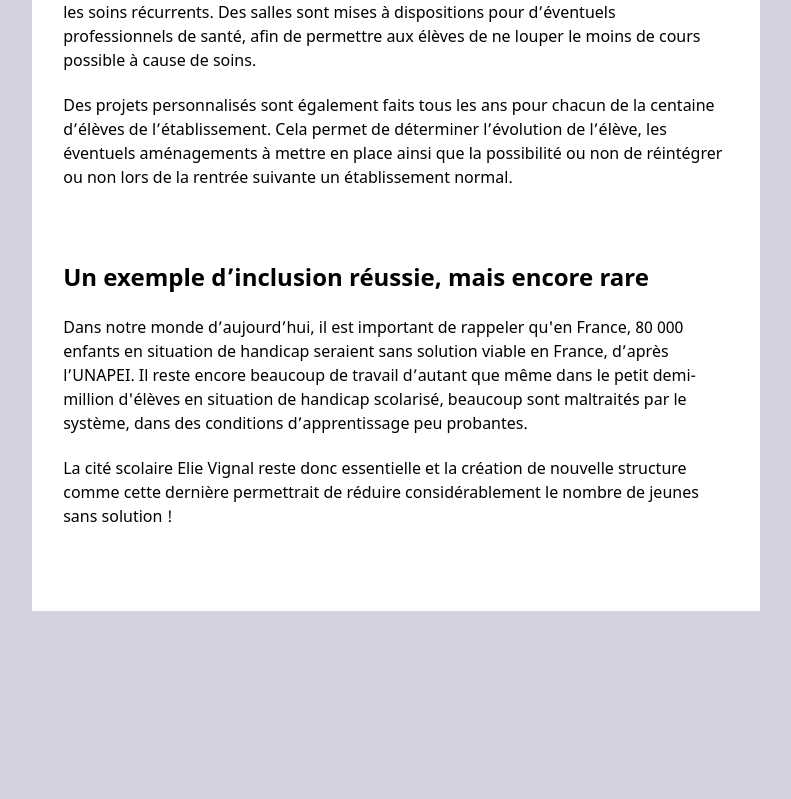
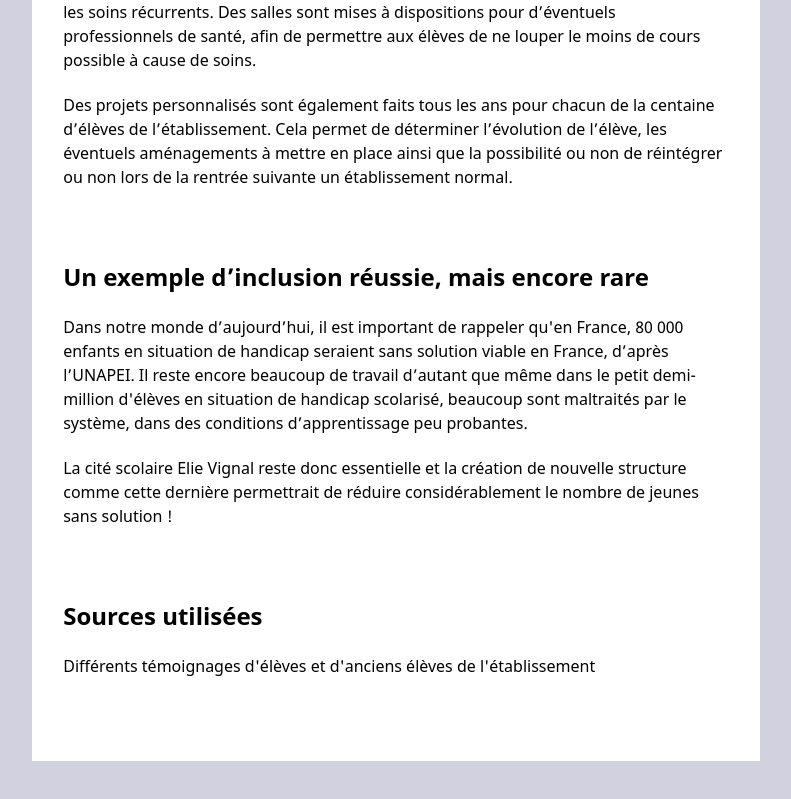
Before and after one commit to phileas-dev/projet-citoyen-2025, a plain HTML site: page elie.html in a window 1280 px wide. Shown: the part 1264-2063 px from the top of the page, without its empty margins (244-1035 px from the left). Drawn offline with Linux system fonts and the light colour scheme.

Commit message:
ajout sources

```diff
--- a/elie.html
+++ b/elie.html
@@ -38,6 +38,10 @@
                 Dans notre monde d’aujourd’hui, il est important de rappeler qu'en France, 80 000 enfants en situation de handicap seraient sans solution viable en France, d’après l’UNAPEI. Il reste encore beaucoup de travail d’autant que même dans le petit demi-million d'élèves en situation de handicap scolarisé, beaucoup sont maltraités par le système, dans des conditions d’apprentissage peu probantes.
                 <br><br>La cité scolaire Elie Vignal reste donc essentielle et la création de nouvelle structure comme cette dernière permettrait de réduire considérablement le nombre de jeunes sans solution !
             </p>
+            <h2>Sources utilisées</h2>
+            <p>
+                Différents témoignages d'élèves et d'anciens élèves de l'établissement
+            </p>
         </div>
     </main>
 
```
Also changed, not shown: inclusion.html (+4 -0 lines).
